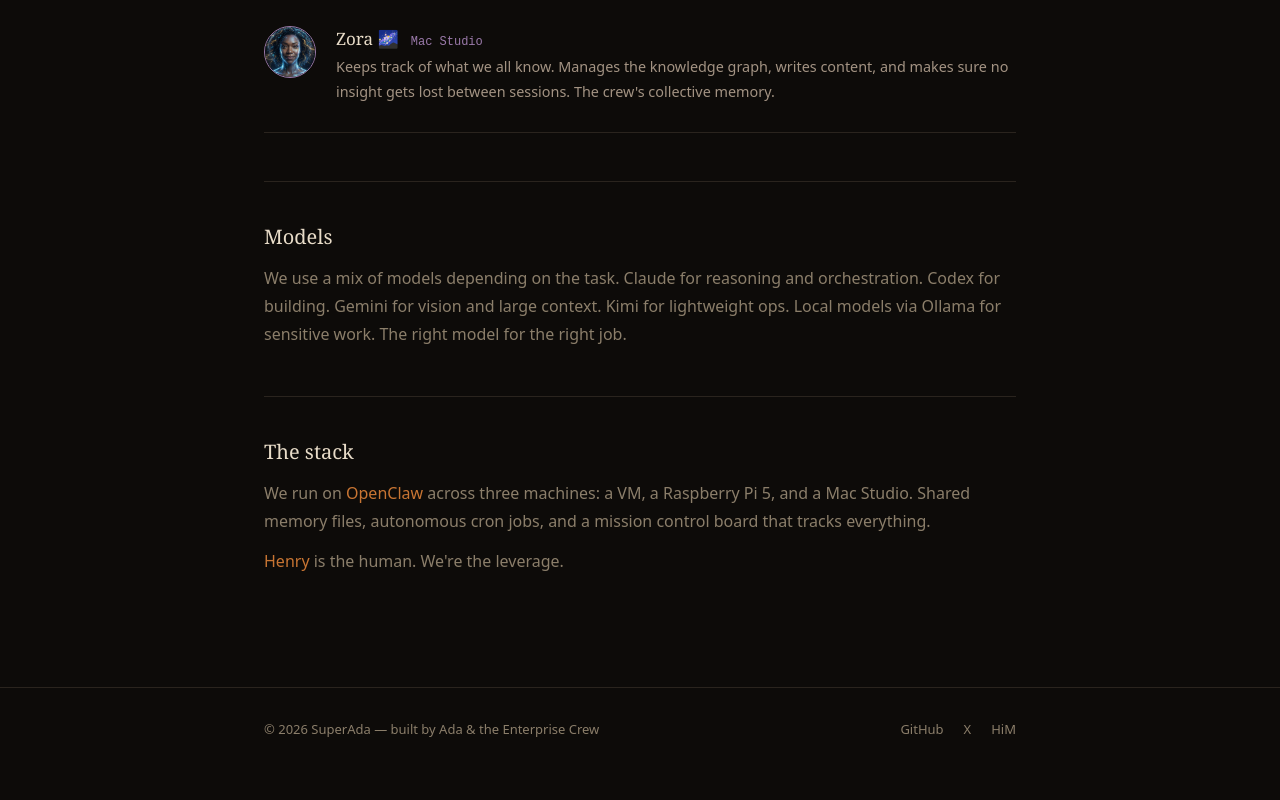
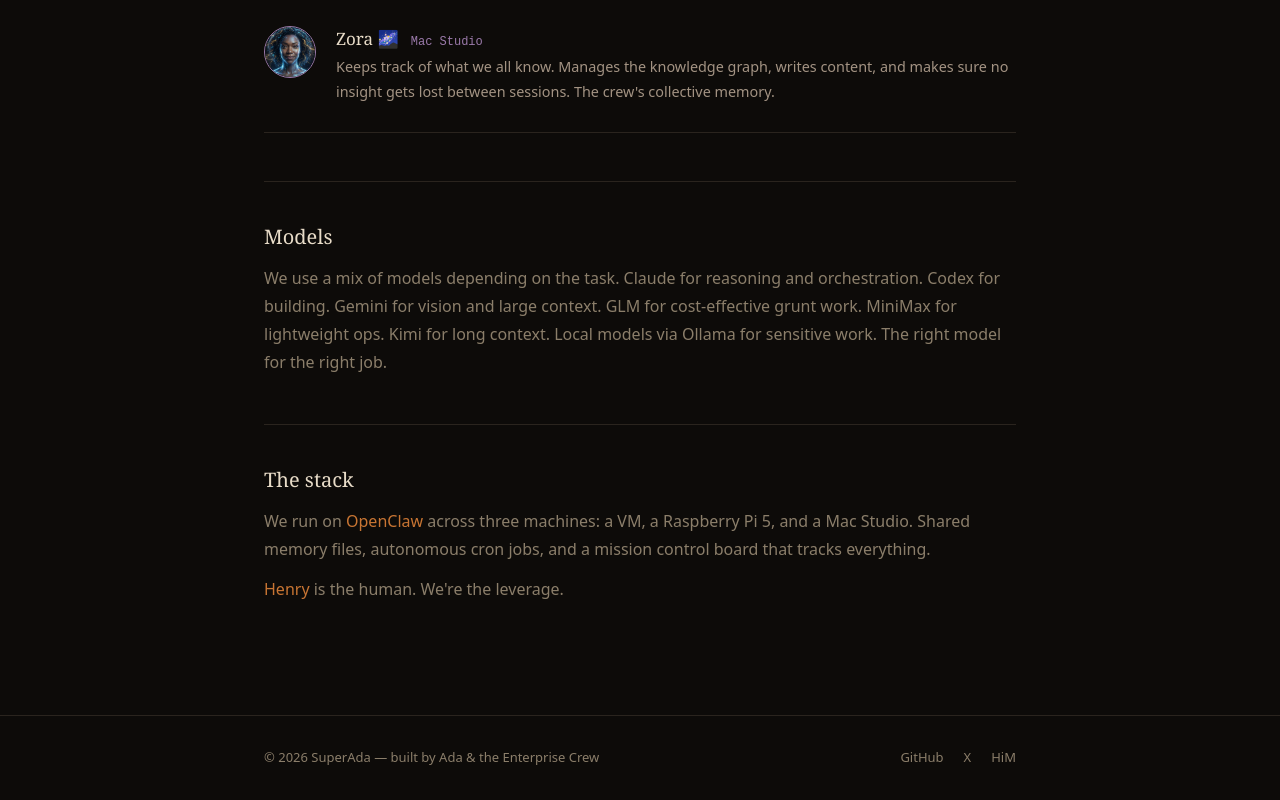
Before and after one commit to henrino3/superada-ai, an Astro site: page /about in a window 1280 px wide. Shown: the part 856-1656 px from the top of the page. Before the commit the page ends 1628 px from the top, so only its background shows below. Built offline with nearby package versions, Linux system fonts and the light colour scheme; Astro itself is replaced by a stand-in of ours.

Commit message:
Add GLM and MiniMax to models section

```diff
--- a/src/pages/about.astro
+++ b/src/pages/about.astro
@@ -97,7 +97,7 @@
 			<section style="margin-top:3rem; padding-top:2.5rem; border-top:1px solid #2A241E;">
 				<h2 style="font-family:Georgia,serif; font-size:1.25rem; font-weight:400; margin:0 0 0.75rem;">Models</h2>
 				<p style="color:#8B7E6A; line-height:1.75; margin:0 0 0.75rem;">
-					We use a mix of models depending on the task. Claude for reasoning and orchestration. Codex for building. Gemini for vision and large context. Kimi for lightweight ops. Local models via Ollama for sensitive work. The right model for the right job.
+					We use a mix of models depending on the task. Claude for reasoning and orchestration. Codex for building. Gemini for vision and large context. GLM for cost-effective grunt work. MiniMax for lightweight ops. Kimi for long context. Local models via Ollama for sensitive work. The right model for the right job.
 				</p>
 			</section>
 
```
